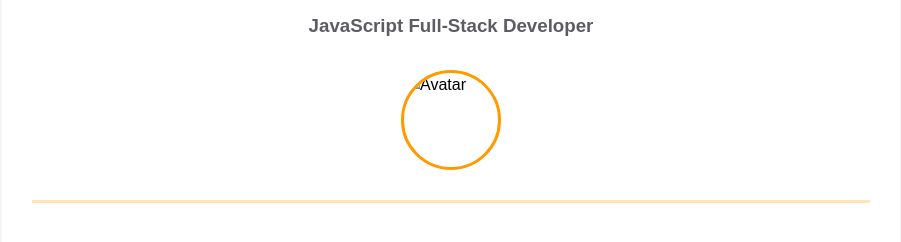
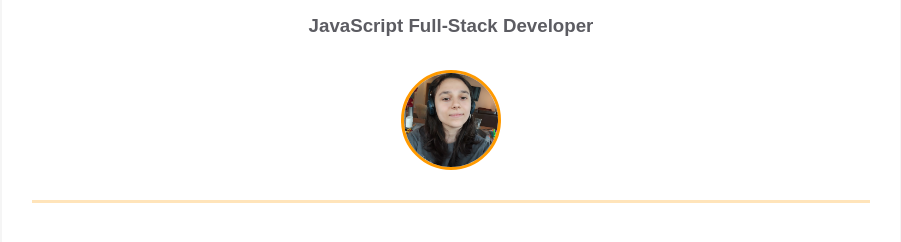
Before and after one commit to Sanchousina/homepage, a plain HTML site: page index.html in a window 1280 px wide. Shown: the part 132-374 px from the top of the page, without its empty margins (189-1090 px from the left). Drawn offline with Linux system fonts and the light colour scheme.

Commit message:
Add photo

```diff
--- a/index.html
+++ b/index.html
@@ -22,7 +22,7 @@
               <div class="contact-info__block contact-info__block--center">
                 <img
                   class="contact-info__avatar"
-                  src="assets/avatar.png"
+                  src="assets/photo.jpg"
                   alt="Avatar"
                 />
               </div>
```
Also changed, not shown: assets/photo.jpg (added).
